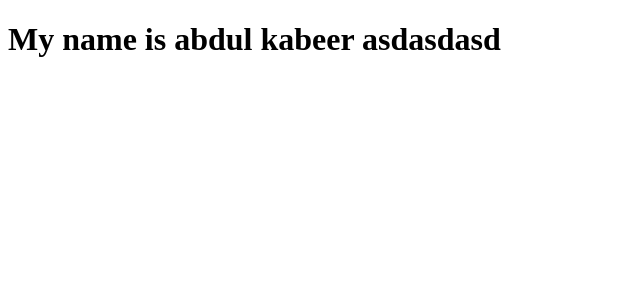
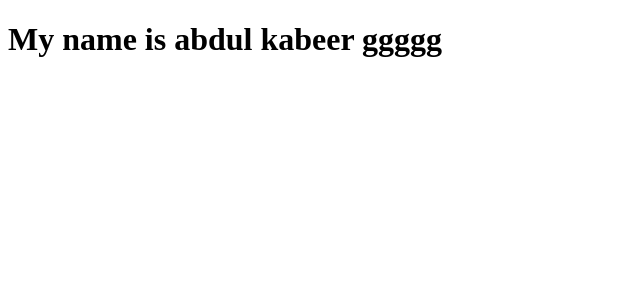
Before and after one commit to Abdulkabeerabid1/portfolioWebsite, a React (Vite) app: page / in a window 1280 px wide. Shown: the top 300 px of the page, without its empty margins (0-640 px from the left). Built offline with nearby package versions, Linux system fonts and the light colour scheme.

Commit message:
changingss

```diff
--- a/src/FirstComp.jsx
+++ b/src/FirstComp.jsx
@@ -3,7 +3,7 @@ import React from "react";
 export default function FirstComp() {
   return (
     <div>
-      <h1>My name is abdul kabeer asdasdasd</h1>
+      <h1>My name is abdul kabeer ggggg</h1>
     </div>
   );
 }
```
